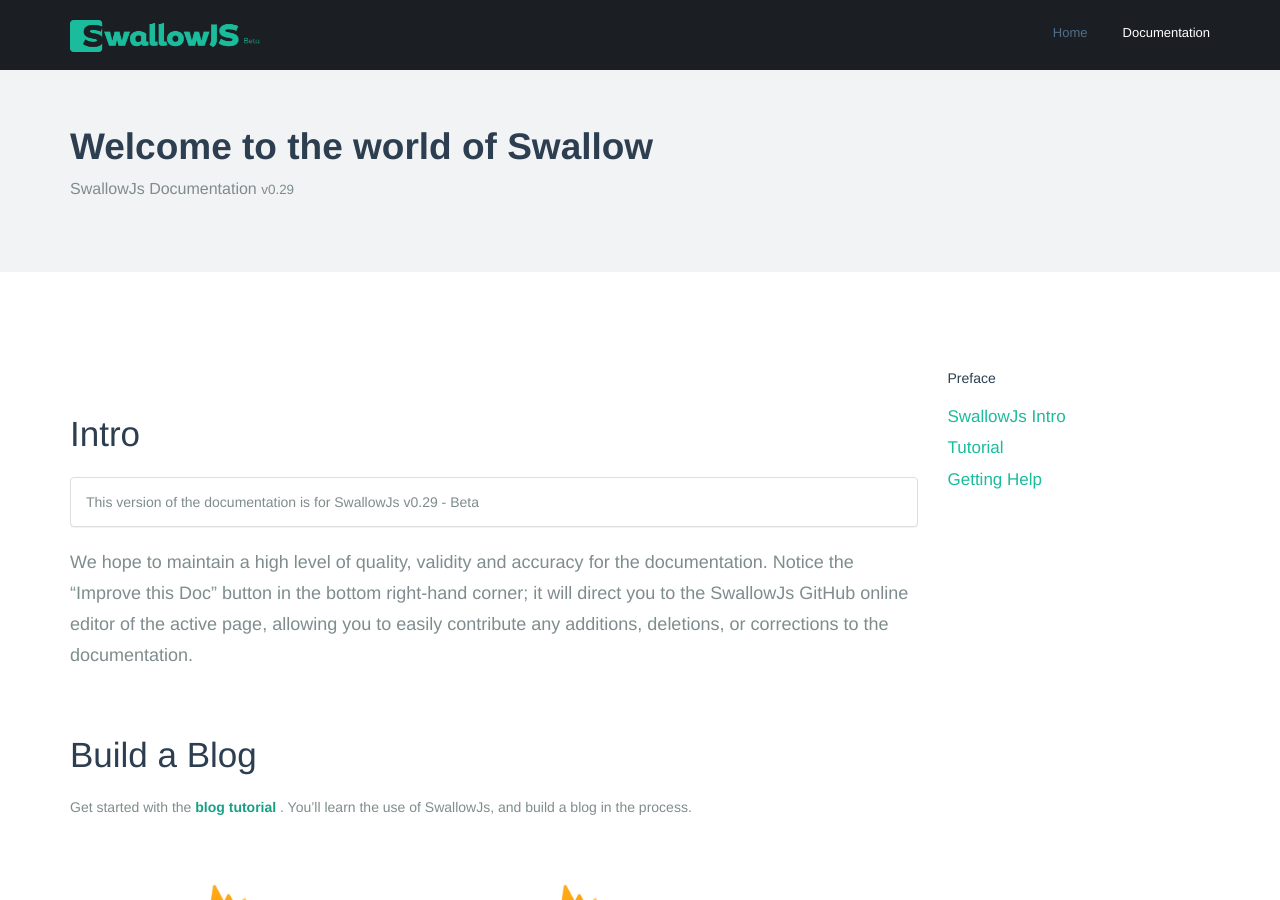
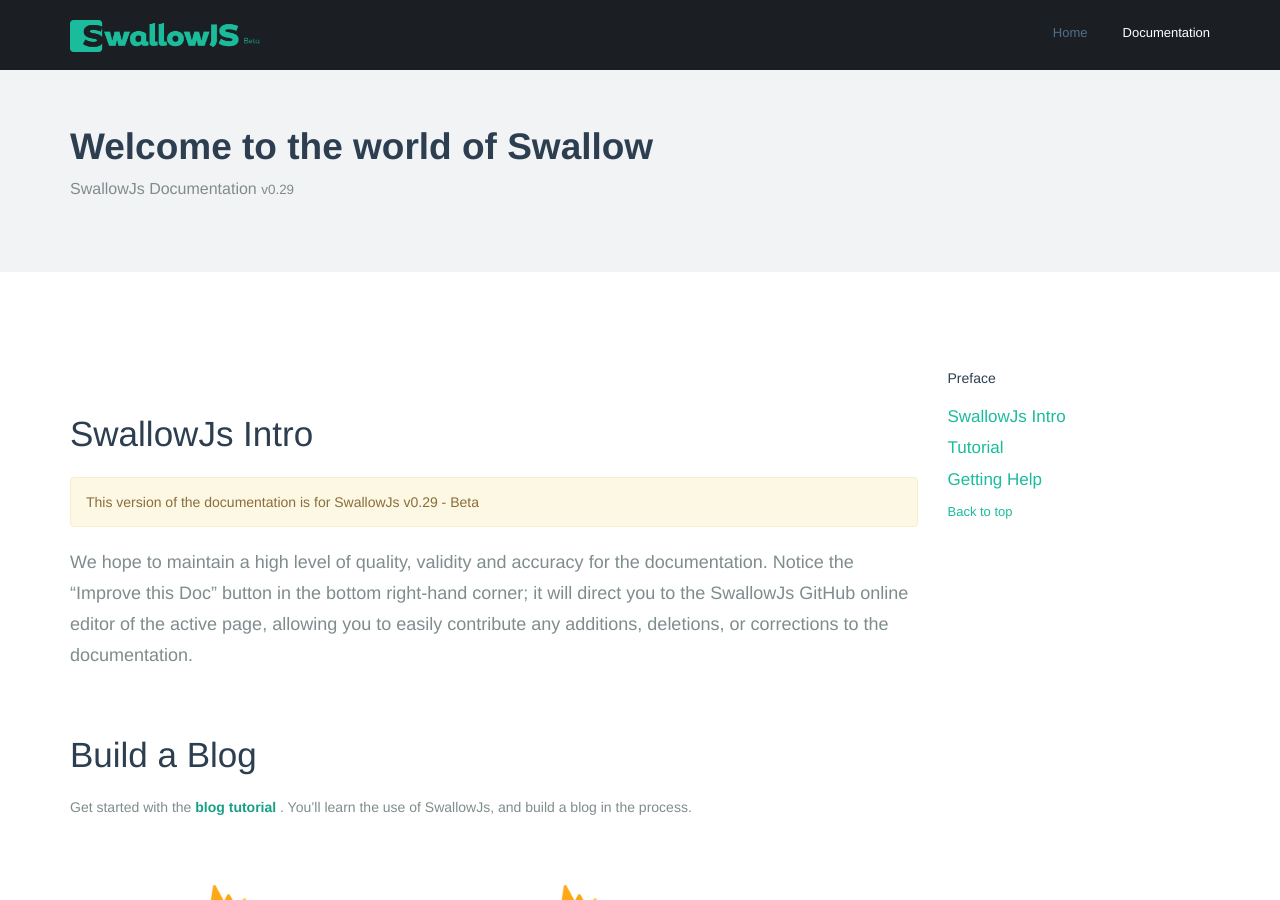
Before and after one commit to docs-swallowjs/docs-swallowjs.github.io, a Jekyll site: the page built from documentation-beta/doc.html, in a window 1280 px wide and 900 px high. Built offline with Jekyll 4.4.1, drawn with Linux system fonts in a browser that asks for light colours.

Commit message:
added more details

```diff
--- a/documentation-beta/doc.html
+++ b/documentation-beta/doc.html
@@ -35,15 +35,16 @@
         <div class="row">
             <div class="col-sm-9">
                 <div>
-                    <div class="scrollspy-example" data-spy="scroll" data-target="#navbar-example2" data-offset="0">
+                    <div class="scrollspy-example" data-offset="0">
+
+                        <div id="top">
+                            </div>
 
                         <!--intro-->
                         <div class="div-sections" id="swallow_intro">
-                            <h3> Intro </h3>
-                            <div class="panel panel-default">
-                                <div class="panel-body">
-                                    This version of the documentation is for SwallowJs v0.29 - Beta
-                                </div>
+                            <h3> SwallowJs Intro </h3>
+                            <div class="alert alert-warning">
+                                This version of the documentation is for SwallowJs v0.29 - Beta
                             </div>
 
                             <p> We hope to maintain a high level of quality, validity and accuracy for
@@ -111,6 +112,7 @@
                             </ul>
                         </li>
                         <li class=""><a href="#stuck"> Getting Help </a></li>
+                        <li class=""><a href="#top" style="font-size: 13px;">  Back to top  </a></li>
                     </ul>
                 </div>
             </div>
@@ -118,42 +120,6 @@
     </div>
 </section>
 
-<div>
-    <div class="hide">
-
-        <div>
-        </div>
-
-        <nav class="navbar navbar-default navbar-static" id="navbar-example2">
-            <div class="container-fluid">
-                <div class="navbar-header">
-                    <button class="collapsed navbar-toggle" type="button" data-toggle="collapse"
-                            data-target=".bs-example-js-navbar-scrollspy"><span class="sr-only">Toggle navigation</span>
-                        <span class="icon-bar"></span> <span class="icon-bar"></span> <span class="icon-bar"></span>
-                    </button>
-                    <a href="#" class="navbar-brand">Project Name</a></div>
-                <div class="collapse navbar-collapse bs-example-js-navbar-scrollspy">
-                    <ul class="nav navbar-nav">
-                        <li class=""><a href="#fat">@fat</a></li>
-                        <li class=""><a href="#mdo">@mdo</a></li>
-                        <li class="dropdown active"><a href="#" class="dropdown-toggle" id="navbarDrop1"
-                                                       data-toggle="dropdown" role="button" aria-haspopup="true"
-                                                       aria-expanded="false">Dropdown <span class="caret"></span></a>
-                            <ul class="dropdown-menu" aria-labelledby="navbarDrop1">
-                                <li class="active"><a href="#one">one</a></li>
-                                <li class=""><a href="#two">two</a></li>
-                                <li role="separator" class="divider"></li>
-                                <li class=""><a href="#three">three</a></li>
-                            </ul>
-                        </li>
-                    </ul>
-                </div>
-            </div>
-        </nav>
-
-    </div>
-</div>
-
 <script>
     $('body').scrollspy({ target: '#navbar-doc-side' })
 </script>
```
Also changed, not shown: documentation-beta/tutorial-firebase.html (+8 -3 lines), README.md.
